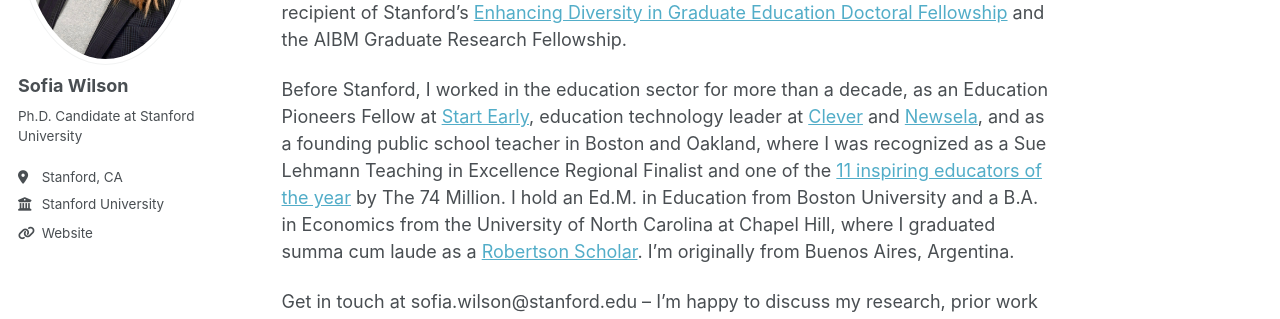
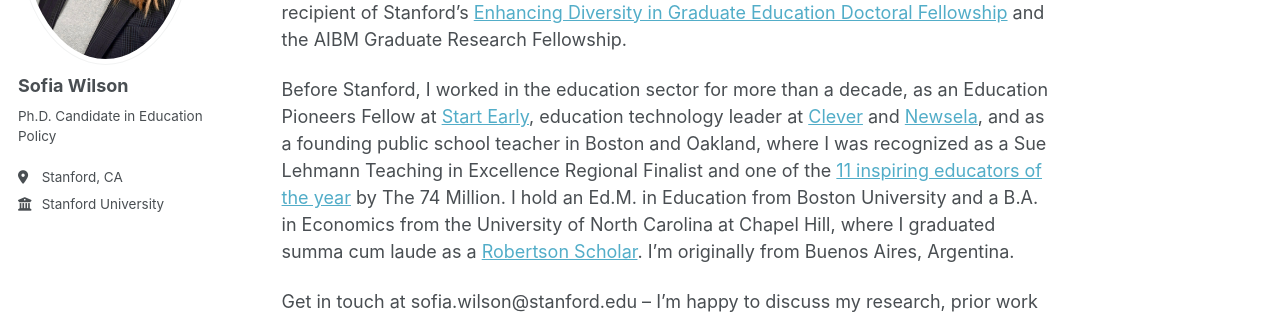
Before and after one commit to sofia-wilson/sofia-wilson.github.io, a Jekyll site: the page built from index.md, in a window 1280 px wide. Shown: the part 282-601 px from the top of the page. Built offline with Jekyll 4.4.1, drawn with Linux system fonts in a browser that asks for light colours.

Commit message:
Update _config.yml

```diff
--- a/_config.yml
+++ b/_config.yml
@@ -24,11 +24,9 @@ author:
   # Biographic information
   avatar           : "headshot.jpg"
   name             : "Sofia Wilson"
-  pronouns         : ""
-  bio              : "Ph.D. Candidate at Stanford University"
+  bio              : "Ph.D. Candidate in Education Policy"
   location         : "Stanford, CA"
   employer         : "Stanford University"
-  uri              : ""
   links:
     - label: "Email"
       icon: "fas fa-envelope"
```
